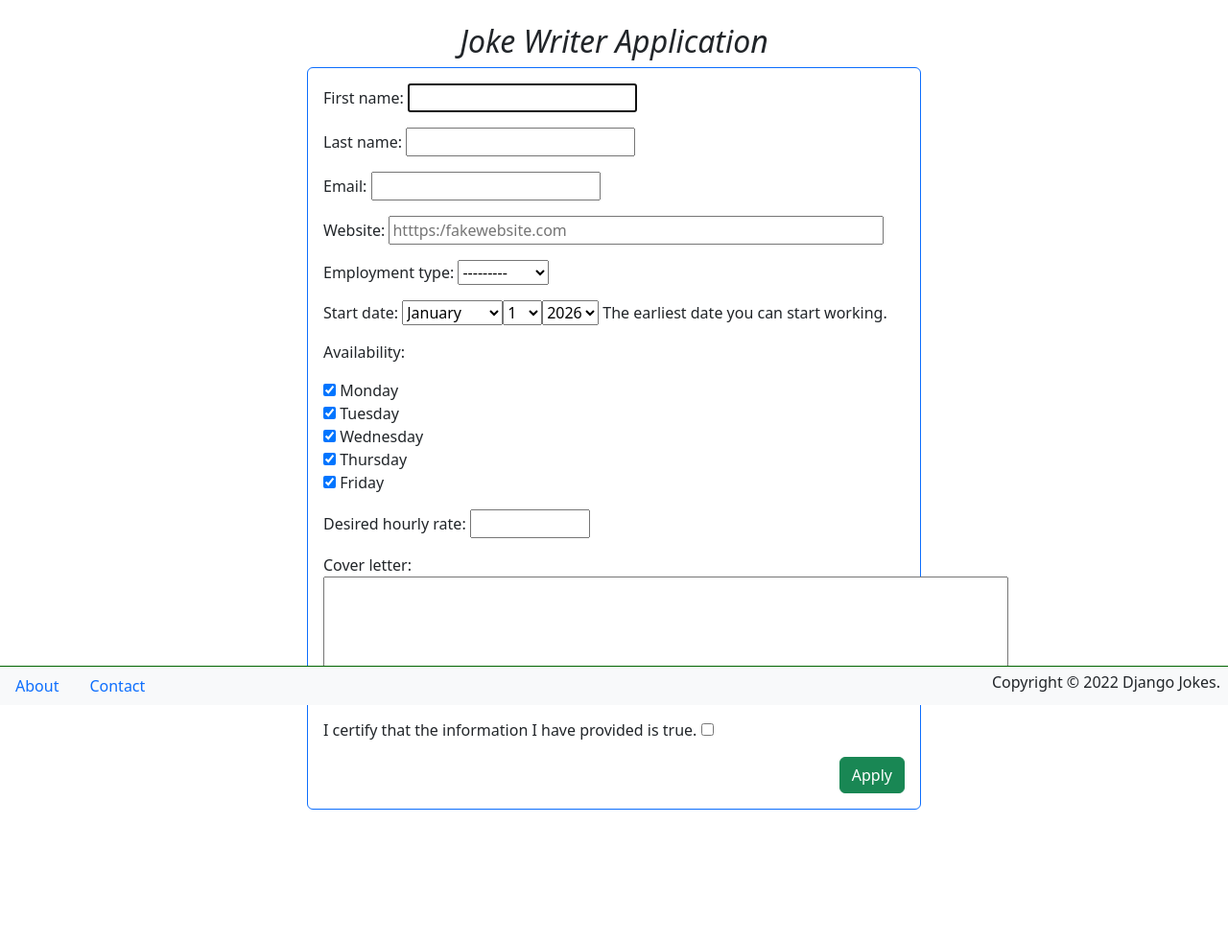
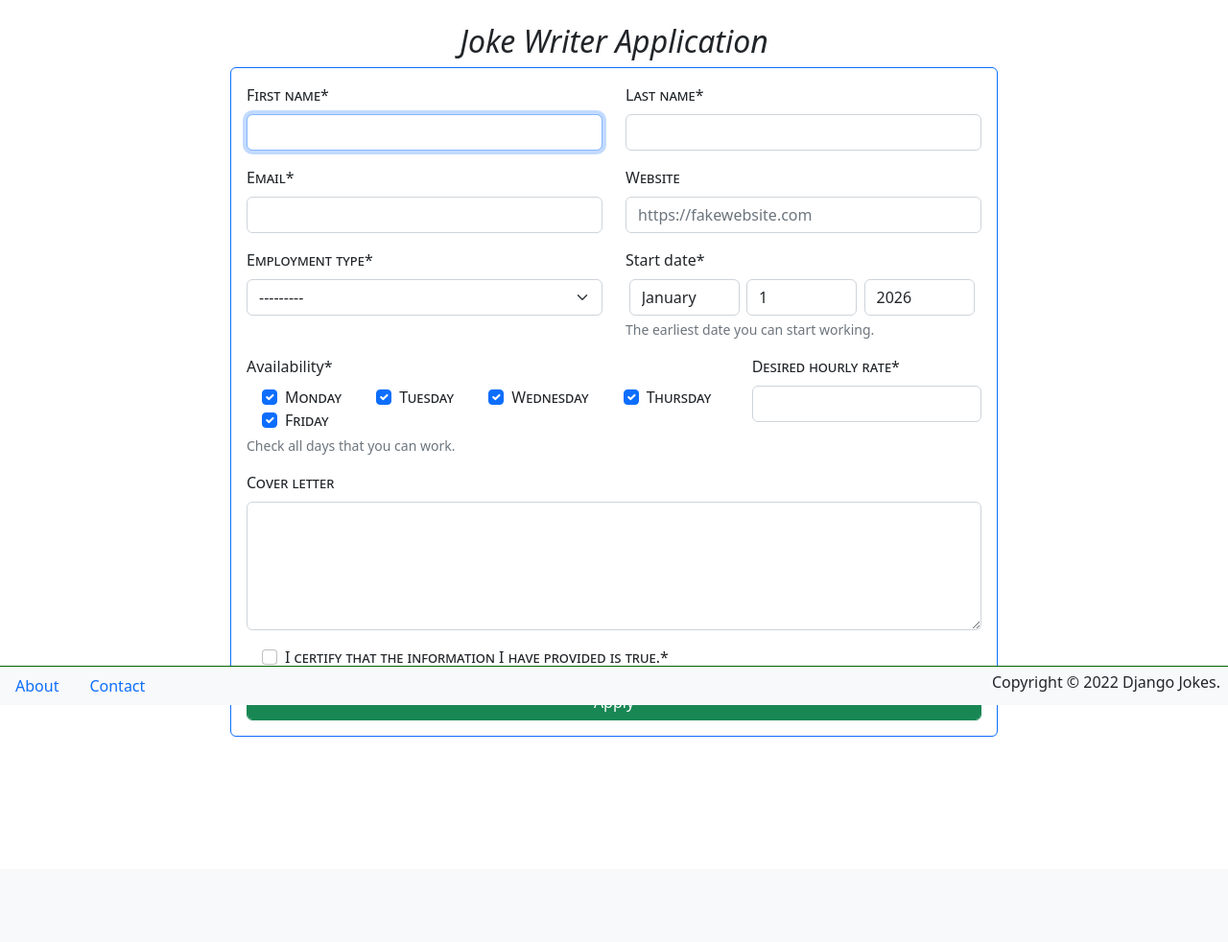
Before and after one commit to DrIntern/djangojokes.com, a Django app: page /jobs/job-app/ in a window 1280 px wide. Shown: the part 65-1047 px from the top of the page at 96% size. After the commit the page ends 833 px from the top, so only its background shows below. Run offline with Django 5.2, Linux system fonts and the light colour scheme; some libraries are stand-ins or nearby versions.

Commit message:
lesson8part14

```diff
--- a/jobs/forms.py
+++ b/jobs/forms.py
@@ -1,5 +1,13 @@
 from django import forms
 from datetime import datetime
+from django.core.validators import URLValidator
+from django.core.exceptions import ValidationError
+
+def validate_future_date(value):
+    if value < datetime.now().date():
+        raise ValidationError(
+            message=f'{value} is in the past.', code='past_date'
+        )
 
 class JobApplicationForm(forms.Form):
 
@@ -10,11 +18,11 @@ class JobApplicationForm(forms.Form):
     )
 
     week = (
-        ('1', 'Monday'),
-        ('2', 'Tuesday'),
-        ('3', 'Wednesday'),
-        ('4', 'Thursday'),
-        ('5', 'Friday'),
+        ( 1, 'Monday'),
+        ( 2, 'Tuesday'),
+        ( 3, 'Wednesday'),
+        ( 4, 'Thursday'),
+        ( 5, 'Friday'),
     )
 
     years = range(datetime.now().year, datetime.now().year+2)
@@ -23,26 +31,33 @@ class JobApplicationForm(forms.Form):
         widget = forms.TextInput(attrs= {'autofocus': True})
     )
     last_name = forms.CharField()
+
     email = forms.EmailField()
-    website = forms.URLField(required = False,
-        widget = forms.URLInput(
-            attrs= {
-                'placeholder' : 'htttps:/fakewebsite.com',
-                'size' : '50',
-            }
-        )
+
+    website = forms.CharField(
+        required= False,
+        validators=[URLValidator(schemes=['http', 'https'])],
+        widget= forms.TextInput(attrs= {
+            'placeholder' : 'https://fakewebsite.com'
+        })
     )
+
     employment_type = forms.ChoiceField(choices=employment)
+
     start_date = forms.DateField(help_text='The earliest date you can start working.',
         widget = forms.SelectDateWidget(
-            years= years
-        )
+            years= years,
+            attrs= {'style': 'width: 31%; display: inline-block; margin: 0 1%'}
+        ),
+        validators=[validate_future_date],
+        error_messages = {'past_date': 'Please enter a future date.'}
     )
-    availability = forms.MultipleChoiceField(choices = week,
-        widget = forms.CheckboxSelectMultiple(
-            attrs= {
-                'checked' : 'True'
-            }
+    availability = forms.TypedMultipleChoiceField(
+        choices=week,
+        coerce=int,
+        help_text='Check all days that you can work.',
+        widget=forms.CheckboxSelectMultiple(
+            attrs={'checked':True}
         )
     )
     desired_hourly_rate = forms.DecimalField(
--- a/static/css/main.css
+++ b/static/css/main.css
@@ -13,3 +13,14 @@ header {
 h2 {
   font-style: italic;
 }
+
+/* FORM STYLES */
+label {
+  font-variant: small-caps;
+}
+
+.form-check {
+  display: inline-block;
+  font-weight: normal;
+  margin: 0 1rem;
+}
--- a/templates/jobs/joke_writer.html
+++ b/templates/jobs/joke_writer.html
@@ -1,13 +1,47 @@
 {% extends "_base.html" %}
+{% load crispy_forms_tags %}
 
 {% block title %}Job Application: Joke Writer{% endblock %}
 {% block main %}
   <h2 class="text-center">Joke Writer Application</h2>
-  <div class="card border-primary m-auto mb-3 p-3" style="max-width: 40rem">
-      <form method="post">
-        {% csrf_token %}
-        {{ form.as_p }}
-        <button class="btn btn-success float-end">Apply</button>
-      </form>
+  <div class="card border-primary m-auto mb-3 p-3" style="max-width: 50rem">
+    <form method="post">
+      {% csrf_token %}
+      <div class="row">
+        <div class="col-md-6 mb-0">
+          {{ form.first_name|as_crispy_field }}
+        </div>
+        <div class="col-md-6 mb-0">
+          {{ form.last_name|as_crispy_field }}
+        </div>
+      </div>
+      <div class="row">
+        <div class="col-md-6 mb-0">
+          {{ form.email|as_crispy_field }}
+        </div>
+        <div class="col-md-6 mb-0">
+          {{ form.website|as_crispy_field }}
+        </div>
+      </div>
+      <div class="row">
+        <div class="col-md-6 mb-0">
+          {{ form.employment_type|as_crispy_field }}
+        </div>
+        <div class="col-md-6 mb-0">
+          {{ form.start_date|as_crispy_field }}
+        </div>
+      </div>
+      <div class="row">
+        <div class="col-md-8 mb-0">
+          {{ form.availability|as_crispy_field  }}
+        </div>
+        <div class="col-md-4 mb-0">
+          {{ form.desired_hourly_rate|as_crispy_field }}
+        </div>
+      </div>
+      {{ form.cover_letter|as_crispy_field }}
+      {{ form.confirmation|as_crispy_field }}
+      <button class="form-control btn btn-success">Apply</button>
+    </form>
   </div>
 {% endblock %}
```
Also changed, not shown: djangojokes/settings.py (+8 -0 lines).
